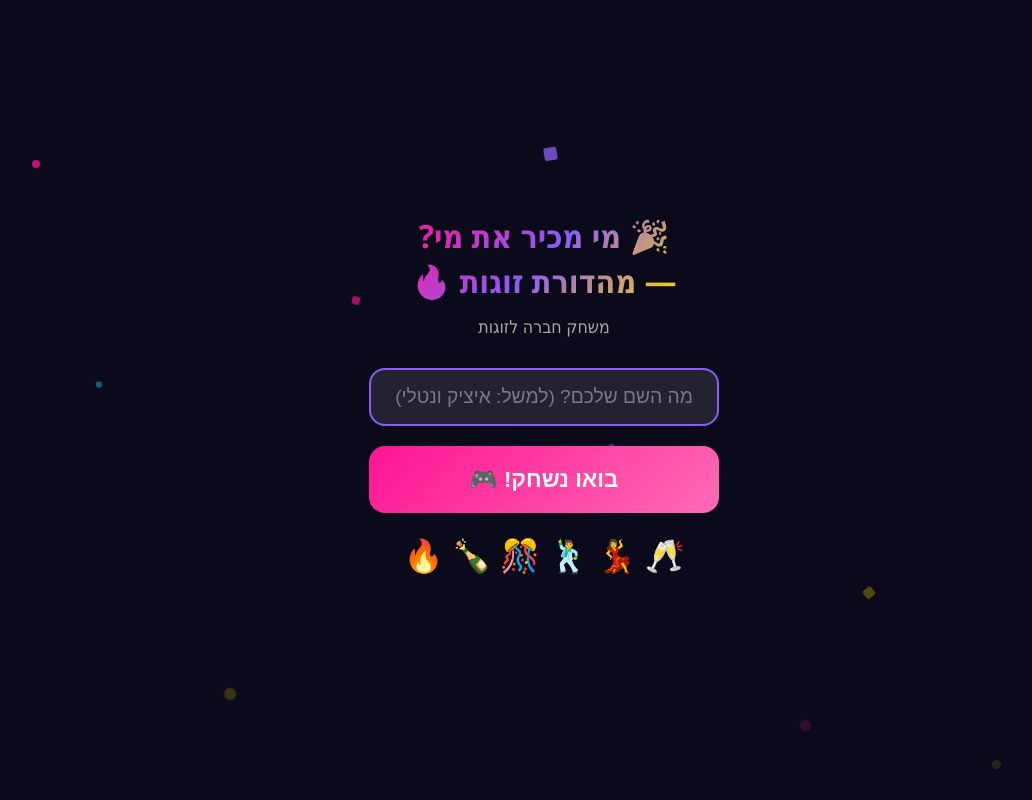
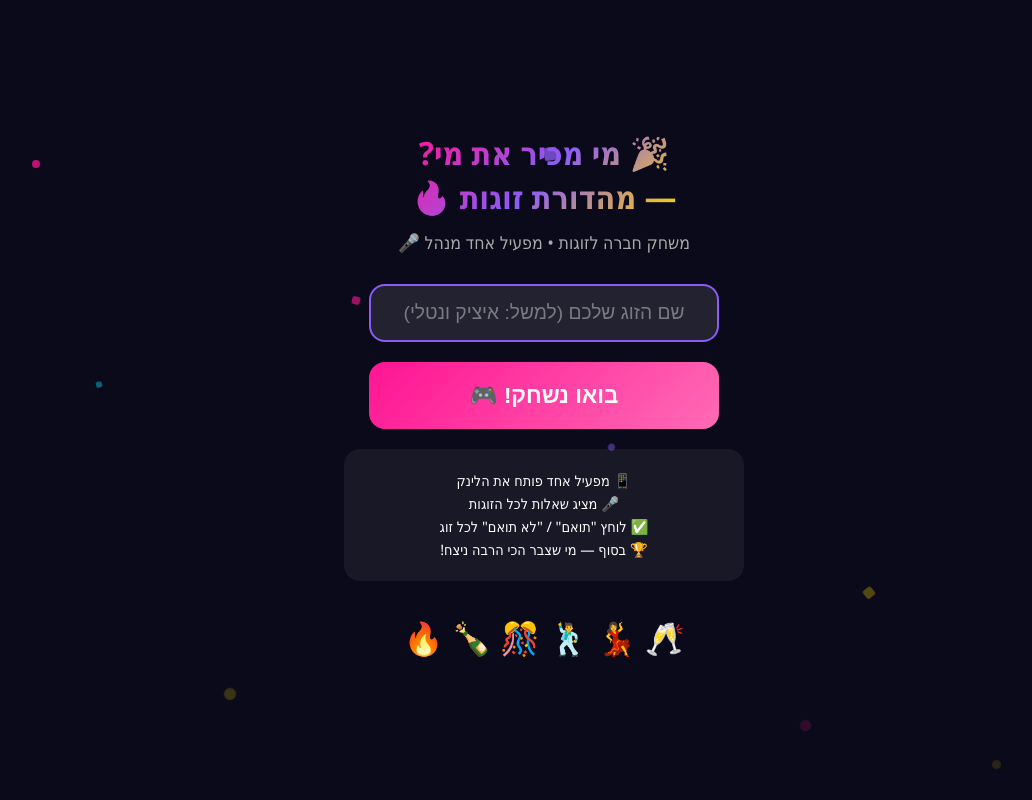
Before and after one commit to itziktdk/party-game, a plain HTML site: page index.html in a window 1280 px wide. Shown: the whole page, without its empty margins (96-1128 px from the left). Drawn offline with Linux system fonts and the light colour scheme.

Commit message:
🎤 Clarify: one host runs game, remove back-to-back

```diff
--- a/index.html
+++ b/index.html
@@ -93,9 +93,15 @@ input::placeholder{color:rgba(255,255,255,0.4)}
 <!-- Welcome -->
 <div class="screen active" id="welcome">
 <h1>🎉 מי מכיר את מי?<br>— מהדורת זוגות 🔥</h1>
-<p class="subtitle">משחק חברה לזוגות</p>
-<input type="text" id="nameInput" placeholder="מה השם שלכם? (למשל: איציק ונטלי)">
+<p class="subtitle">משחק חברה לזוגות • מפעיל אחד מנהל 🎤</p>
+<input type="text" id="nameInput" placeholder="שם הזוג שלכם (למשל: איציק ונטלי)">
 <button class="btn btn-pink btn-big" onclick="startGame()">בואו נשחק! 🎮</button>
+<div class="instructions" style="margin-top:20px;font-size:0.9rem">
+📱 מפעיל אחד פותח את הלינק<br>
+🎤 מציג שאלות לכל הזוגות<br>
+✅ לוחץ "תואם" / "לא תואם" לכל זוג<br>
+🏆 בסוף — מי שצבר הכי הרבה ניצח!
+</div>
 <div class="party-emojis">🥂 💃 🕺 🎊 🍾 🔥</div>
 </div>
 
@@ -104,7 +110,7 @@ input::placeholder{color:rgba(255,255,255,0.4)}
 <h2 id="hubGreeting"></h2>
 <div class="score-display">ניקוד: <span class="score-num" id="hubScore">0</span></div>
 <div class="cards">
-<div class="card" onclick="startRound(1)"><div class="card-emoji">🫣</div><div class="card-title">מה הם היו אומרים?</div><div class="card-desc">שבו גב אל גב וענו — תואם?</div><div class="card-pts">עד 18 נקודות</div></div>
+<div class="card" onclick="startRound(1)"><div class="card-emoji">🫣</div><div class="card-title">מה הם היו אומרים?</div><div class="card-desc">קראו שאלה — הזוג עונה ביחד — תואם?</div><div class="card-pts">עד 18 נקודות</div></div>
 <div class="card" onclick="startRound(2)"><div class="card-emoji">🗣️</div><div class="card-title">תגיד בלי לגעת!</div><div class="card-desc">הסבירו מילה בלי להגיד אותה</div><div class="card-pts">עד 12 נקודות</div></div>
 <div class="card" onclick="startRound(3)"><div class="card-emoji">🤥</div><div class="card-title">אמת או שקר זוגי</div><div class="card-desc">2 אמיתות ושקר אחד — מצאו!</div><div class="card-pts">2 נקודות לניחוש</div></div>
 <div class="card" onclick="startRound(4)"><div class="card-emoji">🗳️</div><div class="card-title">הצבעת הקהל</div><div class="card-desc">כולם מצביעים — זה אתם?</div><div class="card-pts">עד 15 נקודות</div></div>
@@ -115,7 +121,7 @@ input::placeholder{color:rgba(255,255,255,0.4)}
 <!-- Round 1 -->
 <div class="screen" id="round1">
 <h2>🫣 מה הם היו אומרים?</h2>
-<div class="instructions">שבו גב אל גב. כל אחד כותב תשובה.<br>אם תואם = 3 נקודות! 🎯</div>
+<div class="instructions">🎤 קראו את השאלה בקול לכל הזוגות!<br>כל זוג עונה ביחד — אם שניהם ענו אותו דבר = תואם! 🎯</div>
 <div class="q-counter" id="r1counter"></div>
 <div class="question-box" id="r1question"></div>
 <div class="btn-row">
```
